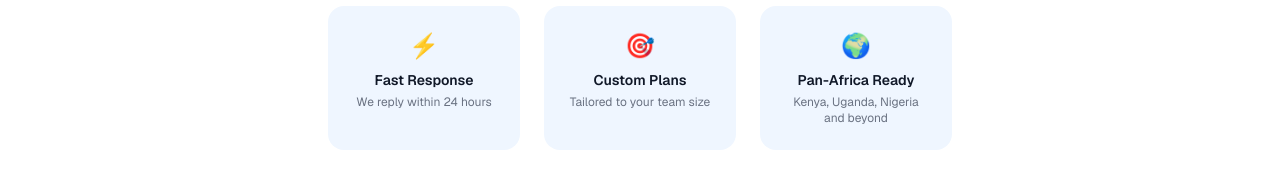
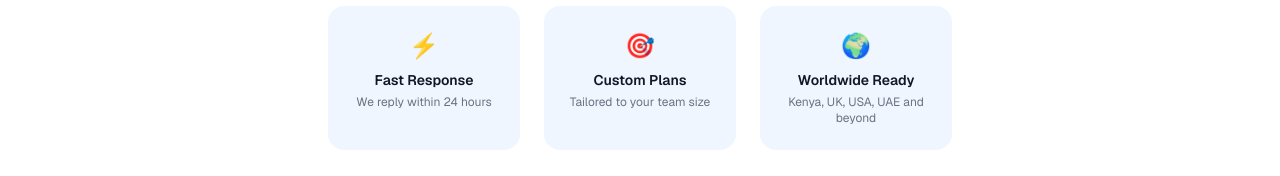
Before and after one commit to mwangiirungubrian-art/Payclear, a Next.js app: page /contact in a window 1280 px wide. Shown: the part 331-507 px from the top of the page. Built offline with nearby package versions, Linux system fonts and the light colour scheme; no server answers.

Commit message:
Contact page fixed and updated to worldwide ready

```diff
--- a/app/contact/page.tsx
+++ b/app/contact/page.tsx
@@ -72,8 +72,8 @@ export default function ContactPage() {
           </div>
           <div className="text-center p-6 bg-blue-50 rounded-2xl">
             <p className="text-2xl mb-2">🌍</p>
-            <p className="font-semibold text-gray-900 text-sm">Pan-Africa Ready</p>
-            <p className="text-gray-500 text-xs mt-1">Kenya, Uganda, Nigeria and beyond</p>
+            <p className="font-semibold text-gray-900 text-sm">Worldwide Ready</p>
+            <p className="text-gray-500 text-xs mt-1">Kenya, UK, USA, UAE and beyond</p>
           </div>
         </div>
 
```
